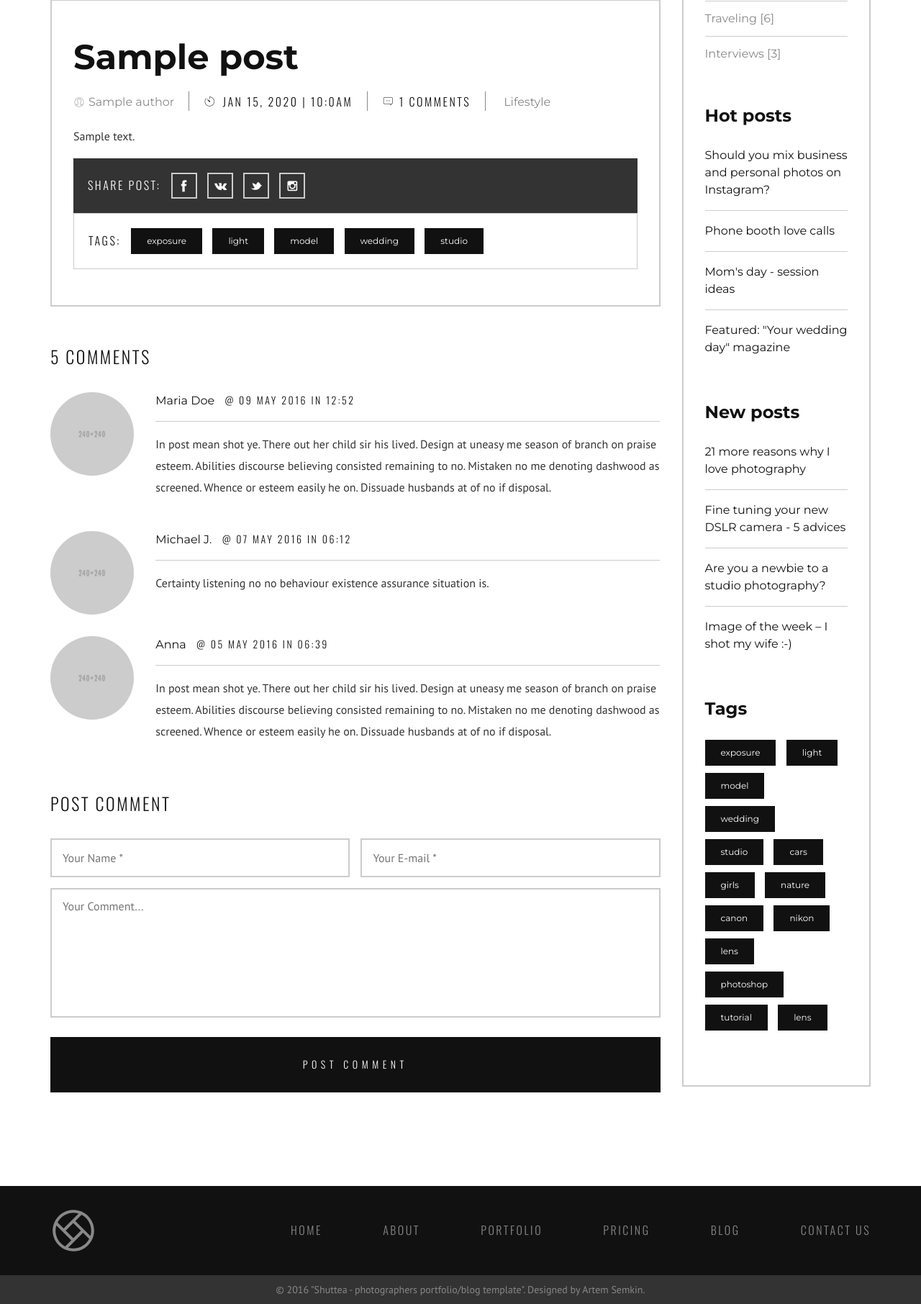
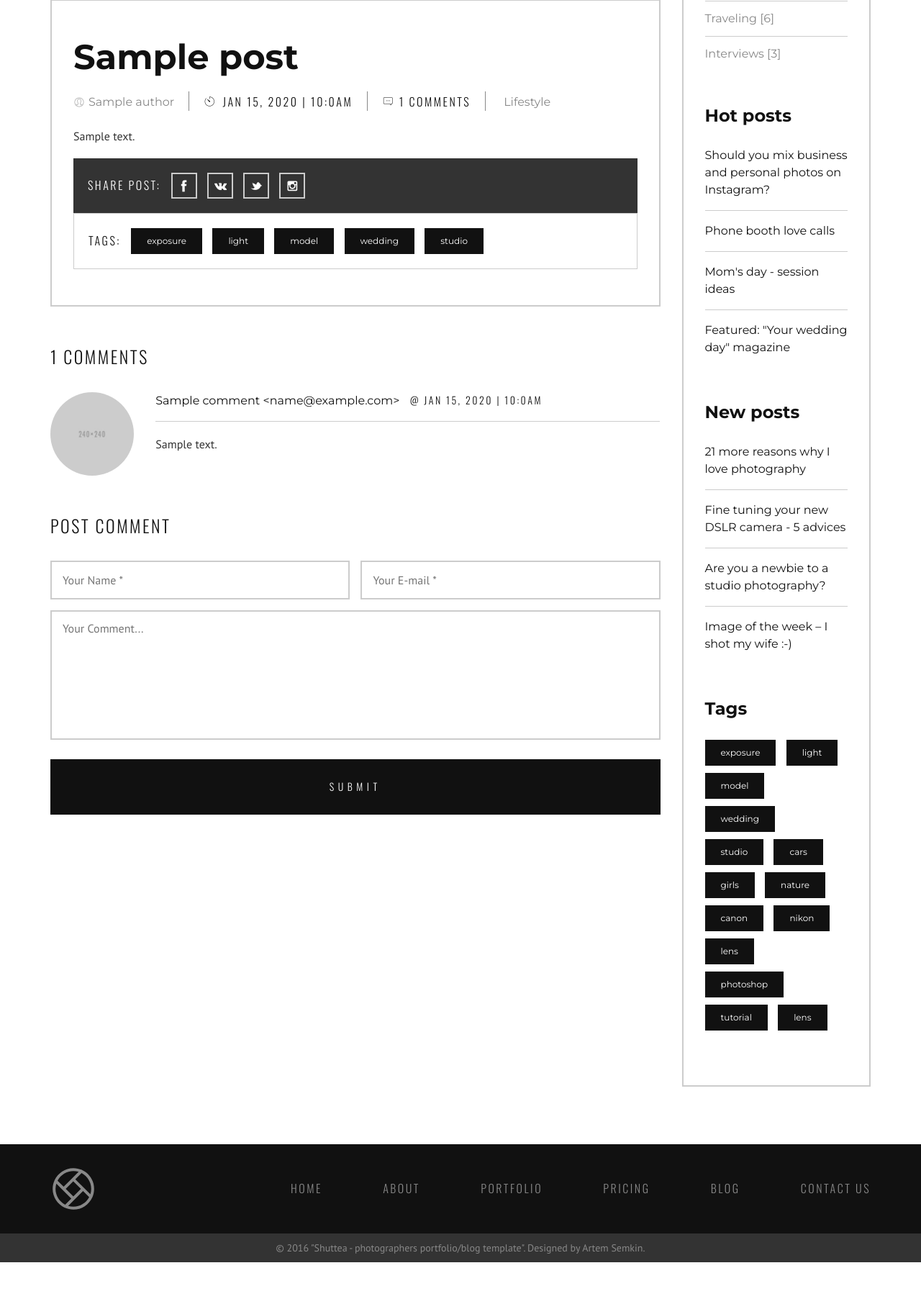
Before and after one commit to CodingTemple/Python.Flask.Blog, a Python web app: template app/templates/blog-single.html in a window 1280 px wide. Shown: the part 902-2714 px from the top of the page at 72% size. After the commit the page ends 2656 px from the top, so only its background shows below. Run offline with Jinja, Linux system fonts and the light colour scheme; the template is opened without the code that fills it: most values are stand-ins (such as "Sample title", 1, 10 or a date in 2020); form fields are guessed from the names that the template uses; some libraries are stand-ins or nearby versions.

Commit message:
Blog comments fully functional, incomplete

```diff
--- a/app/templates/blog-single.html
+++ b/app/templates/blog-single.html
@@ -75,10 +75,11 @@
           <div id="section-comments" class="section-comments">
             <!-- comments counter-->
             <div class="row">
-              <div class="col-md-12"><span class="comments-heading">5 Comments</span></div>
+              <div class="col-md-12"><span class="comments-heading">{{ post.comments.count() }} Comments</span></div>
             </div>
             <!-- END comments counter-->
-            <!-- comment 1-->
+            <!-- comment-->
+            {% for comment in comments %}
               <div class="comment-wrapper">
                 <div class="row">
                   <!-- comment avatar-->
@@ -91,14 +92,11 @@
                   <div class="col-md-10 col-sm-10 col-xs-9">
                     <div class="comment-content">
                       <div class="comment-heading">
-                      <h5>Maria Doe</h5>
-                      <time datetime="2016-05-09T12:52">@ 09 May 2016 in 12:52</time>
+                        <h5>{{ comment.name }} &lt;{{ comment.email }}&gt;</h5>
+                        <time datetime="2016-05-09T12:52">@ {{ comment.created_on.strftime('%b %d, %Y | %-I:%-M%p') }}</time>
                       </div>
                       <div class="comment-text">
-                      <p>In post mean shot ye. There out her child sir his lived. Design at uneasy me season of branch
-                        on praise esteem. Abilities discourse believing consisted remaining to no. Mistaken no me
-                        denoting dashwood as screened. Whence or esteem easily he on. Dissuade husbands at of no if
-                        disposal.</p>
+                        <p>{{ comment.body }}</p>
                       </div>
                     </div>
                     <!-- <div class="comment-controls"><a href="#" class="btn btn-cta">Reply</a></div> -->
@@ -106,77 +104,24 @@
                   <!-- END comment content & control buttons-->
                 </div>
               </div>
-            <!-- END comment 1-->
-            <!-- comment 2-->
-            <div class="comment-wrapper">
-              <div class="row">
-                <!-- comment avatar-->
-                <div class="col-md-2 col-sm-2 col-xs-3">
-                  <div class="comment-avatar"><img src="{{ url_for('static', filename='img/blog/avatars/avatar2.jpg') }}" alt="" class="img-responsive">
-                  </div>
-                </div>
-                <!-- END comment avatar-->
-                <!-- comment content & control buttons-->
-                <div class="col-md-10 col-sm-10 col-xs-9">
-                  <div class="comment-content">
-                    <div class="comment-heading">
-                      <h5>Michael J.</h5>
-                      <time datetime="2016-05-07T06:52">@ 07 May 2016 in 06:12</time>
-                    </div>
-                    <div class="comment-text">
-                      <p>Certainty listening no no behaviour existence assurance situation is.</p>
-                    </div>
-                  </div>
-                  <!-- <div class="comment-controls"><a href="#" class="btn btn-cta">Reply</a></div> -->
-                </div>
-                <!-- END comment content & control buttons-->
-              </div>
-            </div>
-            <!-- END comment 2-->
-            <!-- comment 3-->
-            <div class="comment-wrapper">
-              <div class="row">
-                <!-- comment avatar-->
-                <div class="col-md-2 col-sm-2 col-xs-3">
-                  <div class="comment-avatar"><img src="{{ url_for('static', filename='img/blog/avatars/avatar4.jpg') }}" alt="" class="img-responsive">
-                  </div>
-                </div>
-                <!-- END comment avatar-->
-                <!-- comment content & control buttons-->
-                <div class="col-md-10 col-sm-10 col-xs-9">
-                  <div class="comment-content">
-                    <div class="comment-heading">
-                      <h5>Anna</h5>
-                      <time datetime="2016-05-05T06:39">@ 05 May 2016 in 06:39</time>
-                    </div>
-                    <div class="comment-text">
-                      <p>In post mean shot ye. There out her child sir his lived. Design at uneasy me season of branch
-                        on praise esteem. Abilities discourse believing consisted remaining to no. Mistaken no me
-                        denoting dashwood as screened. Whence or esteem easily he on. Dissuade husbands at of no if
-                        disposal.</p>
-                    </div>
-                  </div>
-                  <!-- <div class="comment-controls"><a href="#" class="btn btn-cta">Reply</a></div> -->
-                </div>
-                <!-- END comment content & control buttons-->
-              </div>
-            </div>
-            <!-- END comment 3-->
+            {% endfor %}
+            <!-- END comment-->
             <!-- comment form-->
-            <form action="blog-singlepost.html" method="POST" class="form-comment">
+            <form action="" method="POST" class="form-comment">
+              {{ form.hidden_tag() }}
               <div class="row">
                 <div class="col-md-12"><span class="comments-heading">Post comment</span></div>
               </div>
               <div class="row">
                 <div class="col-md-12">
-                  <input type="text" name="visitor_name" placeholder="Your Name *" required class="input-left">
-                  <input type="text" name="visitor_email" placeholder="Your E-mail *" required class="input-right">
+                  {{ form.name(placeholder="Your Name *", class="input-left") }}
+                  {{ form.email(placeholder="Your E-mail *", class="input-right") }}
                 </div>
                 <div class="col-md-12">
-                  <textarea name="visitor_msg" placeholder="Your Comment..."></textarea>
+                  {{ form.body(placeholder="Your Comment...") }}
                 </div>
                 <div class="col-md-12">
-                  <button type="submit" class="btn btn-cta">Post comment</button>
+                  {{ form.submit(class="btn btn-cta") }}
                 </div>
               </div>
             </form>
--- a/app/templates/blog.html
+++ b/app/templates/blog.html
@@ -41,7 +41,7 @@
                     <li class="info-author"><a href="about.html"><i class="pe-7s-user"></i><span>{{ post.author.name }}</span></a>
                     </li>
                     <li class="info-datetime"><a href="/blog/{{ post.id }}"><i class="pe-7s-timer"></i>
-                        <time datetime="2016-05-09T12:52">{{ post.created_on.strftime('%b %d, %Y | %-I:%-M%p') }}</time></a></li>
+                        <time datetime="2016-05-09T12:52">@ {{ post.created_on.strftime('%b %d, %Y | %-I:%-M%p') }}</time></a></li>
                     <li class="info-comments"><a href="/blog/{{ post.id }}#section-comments"><i
                           class="pe-7s-comment"></i><span>{{ post.comments.count() }} Comments</span></a></li>
                     <li class="info-category"><a href="#"><span>Lifestyle</span></a></li>
```
Also changed, not shown: app/routes.py (+11 -3 lines). Lines whose indentation alone changed are shown as unchanged.
